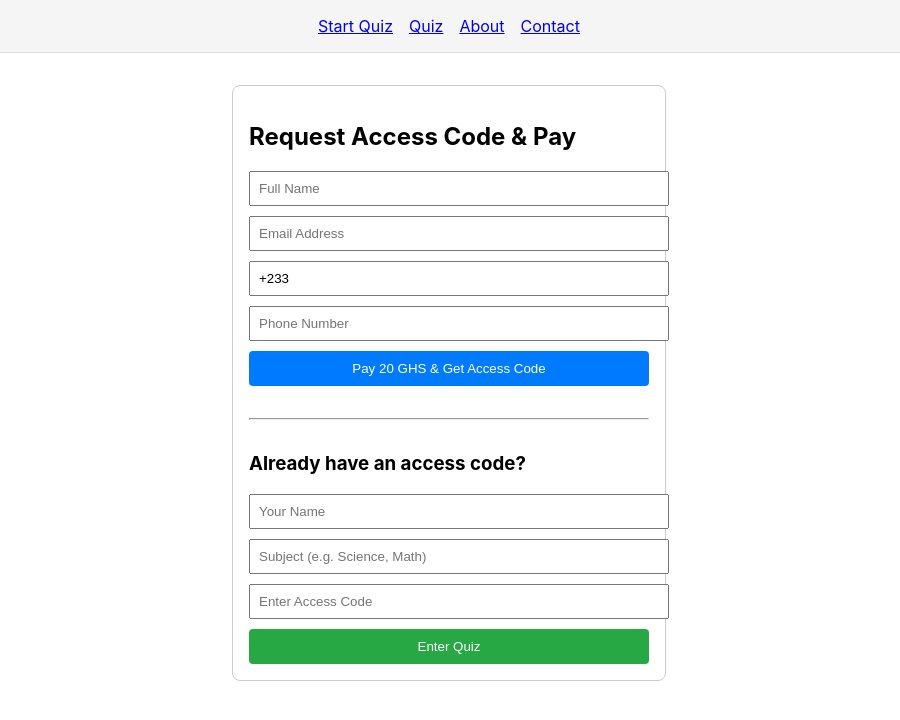
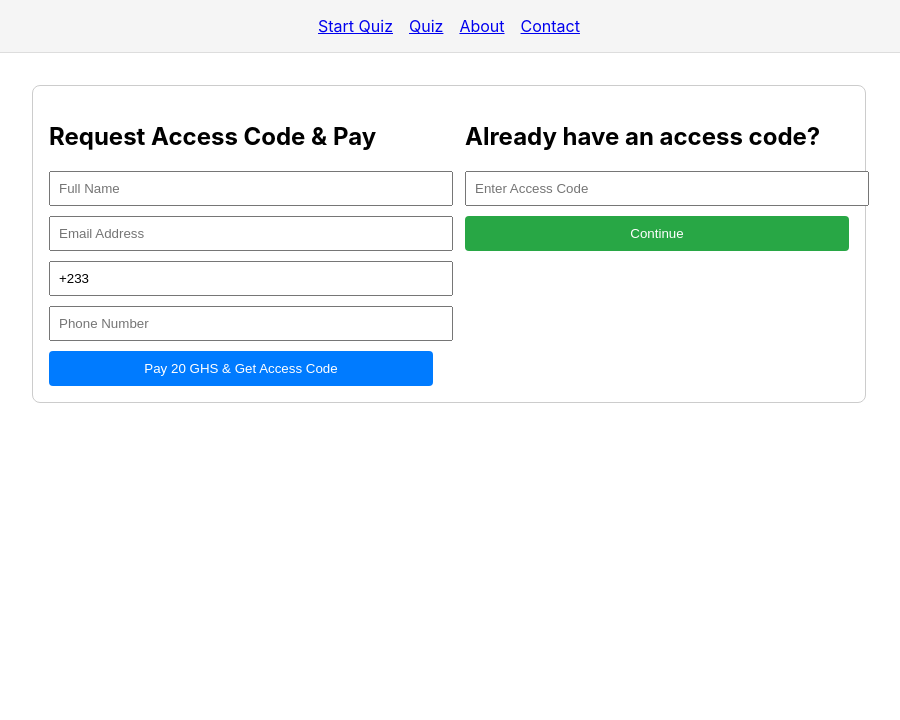
Before and after one commit to jasmitchxx/tickquiz-frontend, a React (Create React App) app: page / in a window 1280 px wide. Shown: the top 720 px of the page, without its empty margins (191-1091 px from the left). Built offline with nearby package versions, Linux system fonts and the light colour scheme.

Commit message:
Update RequestAccessWithPayment.js with access code entry section

```diff
--- a/src/pages/RequestAccessWithPayment.js
+++ b/src/pages/RequestAccessWithPayment.js
@@ -1,10 +1,9 @@
+// src/pages/RequestAccessWithPayment.js
 import React, { useState, useEffect } from 'react';
 import axios from 'axios';
 import { useNavigate } from 'react-router-dom';
 
 function RequestAccessWithPayment() {
-  const navigate = useNavigate();
-
   const [name, setName] = useState('');
   const [email, setEmail] = useState('');
   const [countryCode, setCountryCode] = useState('+233');
@@ -12,12 +11,10 @@ function RequestAccessWithPayment() {
   const [loading, setLoading] = useState(false);
   const [message, setMessage] = useState('');
 
-  // Manual entry fields
-  const [manualName, setManualName] = useState('');
-  const [manualSubject, setManualSubject] = useState('');
-  const [manualCode, setManualCode] = useState('');
-  const [manualMessage, setManualMessage] = useState('');
+  const [accessCode, setAccessCode] = useState('');
+  const [codeMessage, setCodeMessage] = useState('');
 
+  const navigate = useNavigate();
   const API_URL = process.env.REACT_APP_API_URL;
 
   useEffect(() => {
@@ -57,35 +54,42 @@ function RequestAccessWithPayment() {
     }
   };
 
-  const handleManualEntry = async () => {
-    if (!manualName || !manualSubject || !manualCode) {
-      setManualMessage('Please fill out all fields.');
+  const handleCodeSubmit = async () => {
+    if (!accessCode.trim()) {
+      setCodeMessage('Please enter your access code.');
       return;
     }
 
     try {
-      const res = await axios.post(`${API_URL}/api/validate-code`, {
-        code: manualCode,
-      });
+      const response = await axios.post(`${API_URL}/api/verify-code`, { code: accessCode });
 
-      if (res.data.valid) {
-        localStorage.setItem('quizUser', JSON.stringify({
-          name: manualName,
-          subject: manualSubject,
-          code: manualCode,
-        }));
-        navigate('/quiz');
+      if (response.data.success) {
+        const user = response.data.user || {};
+        localStorage.setItem('quizUser', JSON.stringify({ ...user, code: accessCode }));
+        navigate('/start');
       } else {
-        setManualMessage('Invalid or expired access code.');
+        setCodeMessage('Invalid or expired code.');
       }
-    } catch (err) {
-      console.error('Validation failed:', err);
-      setManualMessage('Something went wrong. Please try again.');
+    } catch (error) {
+      console.error('Code verification failed:', error);
+      setCodeMessage('Could not verify code. Please try again.');
     }
   };
 
   return (
-    <div style={{ maxWidth: 400, margin: '2rem auto', padding: '1rem', border: '1px solid #ccc', borderRadius: 8 }}>
+    <div style={{
+      maxWidth: '800px',
+      margin: '2rem auto',
+      padding: '1rem',
+      border: '1px solid #ccc',
+      borderRadius: '8px',
+      display: 'flex',
+      gap: '2rem',
+      justifyContent: 'space-between',
+      flexWrap: 'wrap'
+    }}>
+      {/* Payment Request Form */}
+      <div style={{ flex: 1, minWidth: '300px' }}>
         <h2>Request Access Code & Pay</h2>
         <input
           type="text"
@@ -132,47 +136,33 @@ function RequestAccessWithPayment() {
         </button>
 
         {message && <p style={{ color: 'red', marginTop: 10 }}>{message}</p>}
+      </div>
 
-      <hr style={{ margin: '2rem 0' }} />
-
-      <h3>Already have an access code?</h3>
-      <input
-        type="text"
-        placeholder="Your Name"
-        value={manualName}
-        onChange={e => setManualName(e.target.value)}
-        style={{ width: '100%', marginBottom: 10, padding: 8 }}
-      />
-      <input
-        type="text"
-        placeholder="Subject (e.g. Science, Math)"
-        value={manualSubject}
-        onChange={e => setManualSubject(e.target.value)}
-        style={{ width: '100%', marginBottom: 10, padding: 8 }}
-      />
+      {/* Enter Existing Access Code */}
+      <div style={{ flex: 1, minWidth: '300px' }}>
+        <h2>Already have an access code?</h2>
         <input
           type="text"
           placeholder="Enter Access Code"
-        value={manualCode}
-        onChange={e => setManualCode(e.target.value)}
+          value={accessCode}
+          onChange={e => setAccessCode(e.target.value)}
           style={{ width: '100%', marginBottom: 10, padding: 8 }}
         />
-
         <button
-        onClick={handleManualEntry}
+          onClick={handleCodeSubmit}
           style={{
             width: '100%',
             padding: '10px',
-          backgroundColor: '#28A745',
+            backgroundColor: '#28a745',
             color: 'white',
             border: 'none',
             borderRadius: 4,
           }}
         >
-        Enter Quiz
+          Continue
         </button>
-
-      {manualMessage && <p style={{ color: 'red', marginTop: 10 }}>{manualMessage}</p>}
+        {codeMessage && <p style={{ color: 'red', marginTop: 10 }}>{codeMessage}</p>}
+      </div>
     </div>
   );
 }
```
Lines whose indentation alone changed are shown as unchanged.
